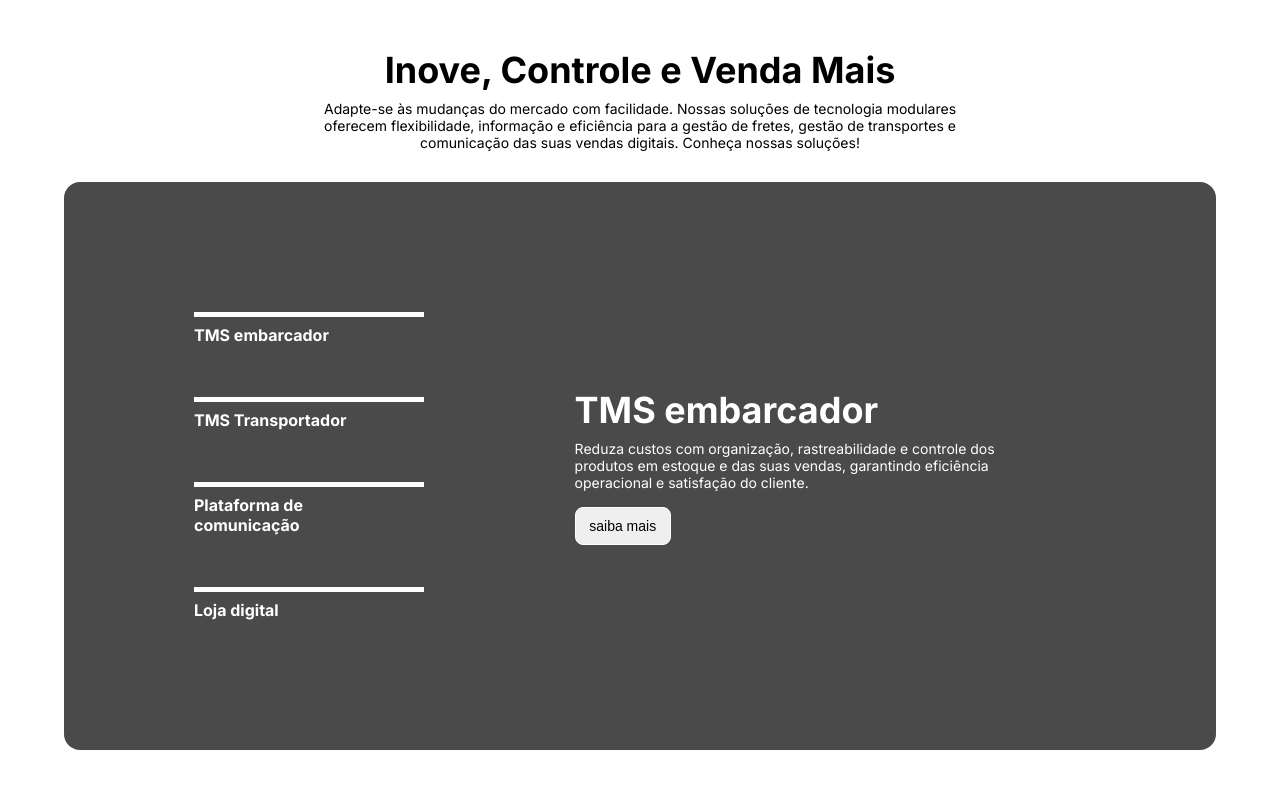
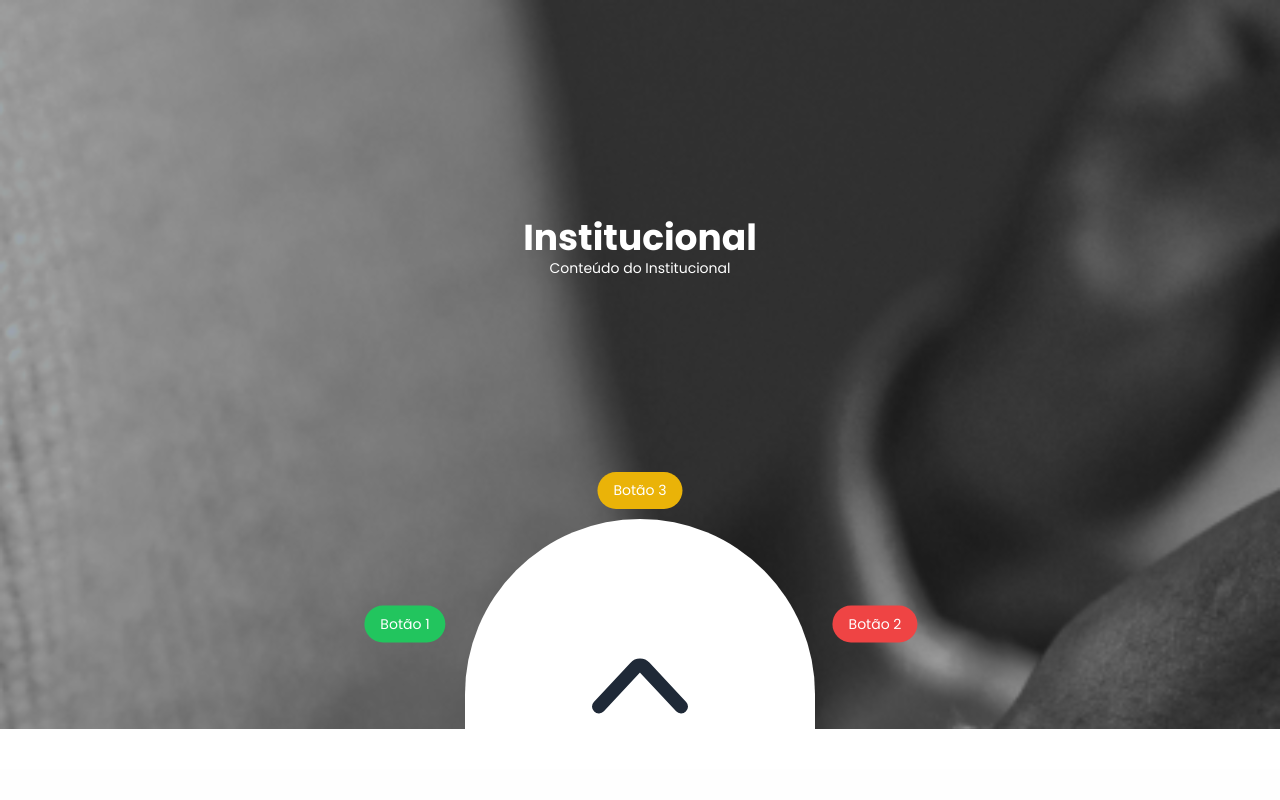
Before and after one commit to uxgroup1/uxgroup2024, a Next.js app: page / in a window 1280 px wide. Shown: the top 800 px of the page. Built offline with nearby package versions, Linux system fonts and the light colour scheme.

Commit message:
Finalização do carrosel

```diff
--- /dev/null
+++ b/postcss.config.js
@@ -0,0 +1,6 @@
+module.exports = {
+    plugins: {
+      tailwindcss: {},
+      autoprefixer: {},
+    },
+  };
--- a/src/app/globals.css
+++ b/src/app/globals.css
@@ -1,3 +1,7 @@
+@tailwind base;
+@tailwind components;
+@tailwind utilities;
+
 :root {
   --foreground-rgb: 0, 0, 0;
   --white: 255, 255, 255;
@@ -46,7 +50,8 @@
 html,
 body {
   max-width: 100vw;
-  overflow-x: hidden;
+  font-family: "Poppins", sans-serif;
+
 }
 
 body {
@@ -60,6 +65,7 @@ body {
 main {
   width: 100%;
   max-width: 1440px;
+  overflow: hidden;
 }
 
 h1 {
@@ -69,10 +75,12 @@ h1 {
 }
 h2 {
   font-size: 24px;
+  font-weight: 700;
 }
 
 h3{
-  font-size: 16px;
+  font-weight: 600;
+  font-size: 18px;
 }
 
 p {
@@ -82,6 +90,9 @@ p {
 }
 button {
   font-size: 14px;
+  cursor: pointer;
+  background-color: #FFF;
+  color: #000;
 }
 
 a {
@@ -91,11 +102,34 @@ a {
 
 section{
   max-width: 1996px;
+  padding-top: 40px;
+  padding-bottom: 40px;
 }
 @media (prefers-color-scheme: dark) {
   html {
     color-scheme: dark;
   }
+}
+
+.animated-state-one {
+  /* Animação específica para o primeiro título */
+  transform: translateX(0); /* Posiciona o conteúdo na tela */
+  opacity: 1; /* Mostra o conteúdo */
+  animation: animate-one 1s ease-in-out forwards; /* Adiciona animação */
+}
+
+.animated-state-two {
+  /* Animação específica para o segundo título */
+  transform: translateX(0); /* Posiciona o conteúdo na tela */
+  opacity: 1; /* Mostra o conteúdo */
+  animation: animate-two 1s ease-in-out forwards; /* Adiciona animação */
+}
+
+.animated-state-three {
+  /* Animação específica para o terceiro título */
+  transform: translateX(0); /* Posiciona o conteúdo na tela */
+  opacity: 1; /* Mostra o conteúdo */
+  animation: animate-three 1s ease-in-out forwards; /* Adiciona animação */
 }
 
 @keyframes animate-one {
--- a/src/app/layout.tsx
+++ b/src/app/layout.tsx
@@ -1,8 +1,8 @@
 import type { Metadata } from "next";
-import { Inter } from "next/font/google";
+import { Poppins } from "next/font/google";
 import "./globals.css";
 
-const inter = Inter({ subsets: ["latin"] });
+const inter = Poppins({ subsets: ["latin"], weight:["400","500","600","700"] });
 
 export const metadata: Metadata = {
   title: "UX Group",
--- a/src/app/page.tsx
+++ b/src/app/page.tsx
@@ -5,10 +5,12 @@ import CarroselVertical from "@/components/carrouselVerticalMain";
 import image from "../assets/ctaBanner.png"
 import Cta from "@/components/cta";
 import LogisticaComPerformance from "@/components/logisticaComPerformance";
+import BannerMain from "@/components/bannerMain";
 
 export default function Home() {
   return (
     <main className={styles.main}>
+      <BannerMain/>
       <CarroselVertical/>
       <Cta title={"Descubra como podemos transformar sua operação, reduzir custos e impulsionar seus resultados"} banner={image.src}/>
       <LogisticaComPerformance/>
--- /dev/null
+++ b/src/components/bannerMain/index.tsx
@@ -0,0 +1,115 @@
+import { useState } from "react";
+import image from "../../assets/ctaBanner.png";
+
+export default function BannerMain() {
+  const [contentIndex, setContentIndex] = useState(0);
+
+  const contentBanners = [
+    {
+      title: "Institucional",
+      text: "Conteúdo do Institucional",
+      background: image.src,
+    },
+    {
+      title: "Gestão",
+      text: "Conteúdo do Gestão",
+      background:
+        "https://uxsolutions.com.br/wp-content/uploads/2023/06/Banner-2-1440x440-1.png",
+    },
+    {
+      title: "Logística",
+      text: "Conteúdo do Logística",
+      background:
+        "https://uxsolutions.com.br/wp-content/uploads/2023/06/Banner-2-1440x440-1.png",
+    },
+  ];
+
+  const handleButtonClick = (index: number) => {
+    setContentIndex(index);
+  };
+
+  return (
+    <>
+      <section className="relative overflow-hidden pt-0 flex w-full h-2/5">
+        <div
+          className={`w-full md:p-0 h-full bg-blend-darken bg-no-repeat bg-cover bg-gray-400 relative`}
+          style={{
+            backgroundImage: `url(${contentBanners[contentIndex].background})`,
+            transition: "background-image animate-back ",
+            transform: "animate-back",
+          }}
+        >
+          <div className="flex flex-col p-[17%] bg justify-center text-white md:text-4xl text-xl items-center w-full h-2/4">
+            <div className="p-5 md:p-0 h-full flex items-end justify-end">
+              <h1
+                className={`font-bold flex flex-col items-center justify-center text-white transition-transform ${
+                  contentIndex === 0
+                    ? "animated-state-one"
+                    : contentIndex === 1
+                    ? "animated-state-two"
+                    : "animated-state-three"
+                }`}
+              >
+                {contentBanners[contentIndex].title}
+                <p className="text-sm font-normal">
+                  {contentBanners[contentIndex].text}
+                </p>
+              </h1>
+            </div>
+          </div>
+          <div className="w-full h-2/4 flex items-end justify-center relative">
+            <div className="w-[180px] h-[100px] md:w-[350px] md:h-[210px] rounded-ss-[200px] rounded-se-[200px] bg-white relative">
+              <div className="absolute inset-0 flex items-end justify-center">
+                <svg
+                  className={`w-24 h-24 mb-[-5px] text-gray-800 dark:text-white delay-100  transition-transform ${
+                    contentIndex === 1 ? "-rotate-[-50deg]" : ""
+                  } transition-transform ${
+                    contentIndex === 0 ? "-rotate-0" : ""
+                  } transition-transform ${
+                    contentIndex === 2 ? "-rotate-[50deg]" : ""
+                  }`}
+                  aria-hidden="true"
+                  xmlns="http://www.w3.org/2000/svg"
+                  fill="none"
+                  viewBox="0 0 14 8"
+                >
+                  <path
+                    stroke="currentColor"
+                    strokeLinecap="round"
+                    strokeLinejoin="round"
+                    strokeWidth="2"
+                    d="M13 7 7.674 1.3a.91.91 0 0 0-1.348 0L1 7"
+                  />
+                </svg>
+              </div>
+              <div className="absolute top-[-10px] left-1/2 transform -translate-x-1/2 -translate-y-full">
+                <button
+                  className="bg-yellow-500 text-white px-4 py-2 rounded-full transition-all"
+                  onClick={() => handleButtonClick(0)}
+                >
+                  Botão 3
+                </button>
+              </div>
+              <div className="absolute right-[-40px] md:bottom-2/4 md:right-[-60px] transform translate-x-1/2 translate-y-1/2">
+                <button
+                  className="bg-red-500 text-white px-4 py-2 rounded-full"
+                  onClick={() => handleButtonClick(1)}
+                >
+                  Botão 2
+                </button>
+              </div>
+              <div className="absolute left-[-40px] md:bottom-2/4 md:left-[-60px] transform -translate-x-1/2 translate-y-1/2">
+                <button
+                  className="bg-green-500 text-white px-4 py-2 rounded-full"
+                  onClick={() => handleButtonClick(2)}
+                >
+                  Botão 1
+                </button>
+              </div>
+            </div>
+          </div>
+        </div>
+      </section>
+    </>
+  );
+}
--- a/src/components/carrouselCards/style.module.scss
+++ b/src/components/carrouselCards/style.module.scss
@@ -1,35 +1,43 @@
-.CarrouselCards{
+.CarrouselCards {
   display: flex;
   width: 100%;
   height: 100%;
   padding-top: 0px;
-    padding-bottom: 0;
+  padding-bottom: 0px;
+  overflow: scroll;
+  scroll-behavior: smooth;
 
-    .Container{
+  .Container {
     display: flex;
     align-items: center;
     justify-content: flex-start;
     padding-top: 2%;
-        padding-bottom: 2%;
     gap: 1%;
+    width: 1000%;
+    padding-left: 05%;
+    padding-right: 02%;
 
-        .Card{
+      .Card {
         display: flex;
         border-radius: 16px;
-            background-color: #5F5F5F;
+        background-color: #5f5f5f;
         width: 345px;
         height: 380px;
 
-            .content{
+        .content {
           display: flex;
           padding: 15%;
           flex-direction: column;
           align-items: flex-start;
           justify-content: flex-start;
-                color: #FFF;
+          color: #fff;
           gap: 15px;
 
-                button{
+          h1{
+            width: 100%;
+          }
+
+          button {
             text-align: left;
             width: 40%;
             background-color: transparent;
--- a/src/components/carrouselVerticalMain/style.module.scss
+++ b/src/components/carrouselVerticalMain/style.module.scss
@@ -1,8 +1,8 @@
 .CarroselVertical {
   height: 100%;
   background-color: #fefefe;
-  padding-top: 30px;
-  padding-bottom: 100px;
+  padding-bottom: 70px;
+
 
   .Container {
     display: flex;
@@ -69,14 +69,20 @@
           transition: 0.2s;
           border-radius: 8px;
           animation: animate-three;
+          cursor: pointer;
         }
 
         .itemMenu:hover {
-          background-color: #fff;
+          background-color: #ffffff;
           opacity: 50;
           border-radius: 8px;
           color: #000;
         }
+
+        .itemMenu:hover >h3{
+          color: #000;
+        }
+
         .itemMenu:hover > .barra {
           background-color: #000;
         }
--- a/src/components/cta/style.module.scss
+++ b/src/components/cta/style.module.scss
@@ -2,7 +2,6 @@
   height: 100%;
   width: 100%;
   background-color: #fff;
-  padding-bottom: 100px;
 
   .Container {
     display: flex;
--- a/src/components/logisticaComPerformance/style.module.scss
+++ b/src/components/logisticaComPerformance/style.module.scss
@@ -1,7 +1,6 @@
 .CarrouselProducts {
   height: 100%;
   width: 100%;
-  padding-bottom: 100px;
 
   .Container {
     display: flex;
--- /dev/null
+++ b/tailwind.config.ts
@@ -0,0 +1,20 @@
+import type { Config } from "tailwindcss";
+
+const config: Config = {
+  content: [
+    "./src/pages/**/*.{js,ts,jsx,tsx,mdx}",
+    "./src/components/**/*.{js,ts,jsx,tsx,mdx}",
+    "./src/app/**/*.{js,ts,jsx,tsx,mdx}",
+  ],
+  theme: {
+    extend: {
+      backgroundImage: {
+        "gradient-radial": "radial-gradient(var(--tw-gradient-stops))",
+        "gradient-conic":
+          "conic-gradient(from 180deg at 50% 50%, var(--tw-gradient-stops))",
+      },
+    },
+  },
+  plugins: [],
+};
+export default config;
```
Also changed, not shown: package.json (+6 -1 lines), src/components/bannerMain/style.module.scss (added), 1 other file (tests, documents, lock files or other folders). Lines whose indentation alone changed are shown as unchanged.
